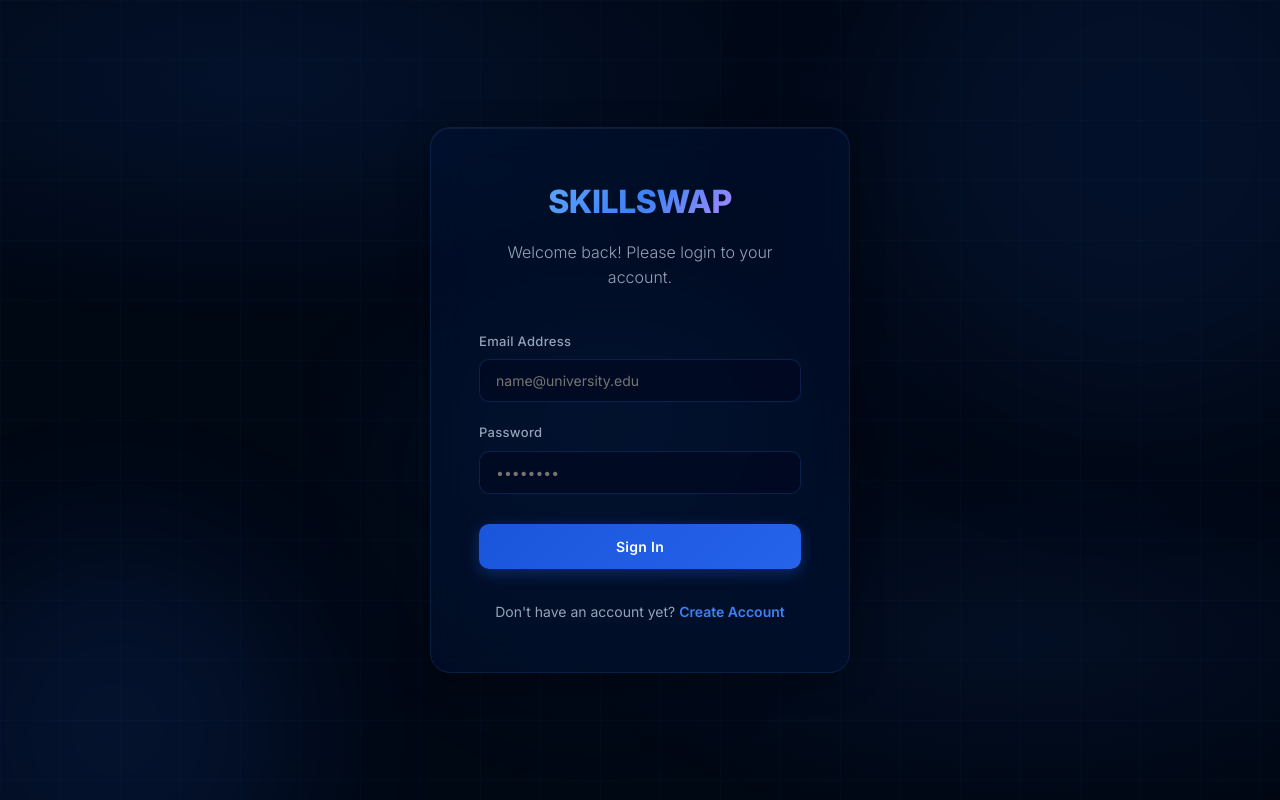
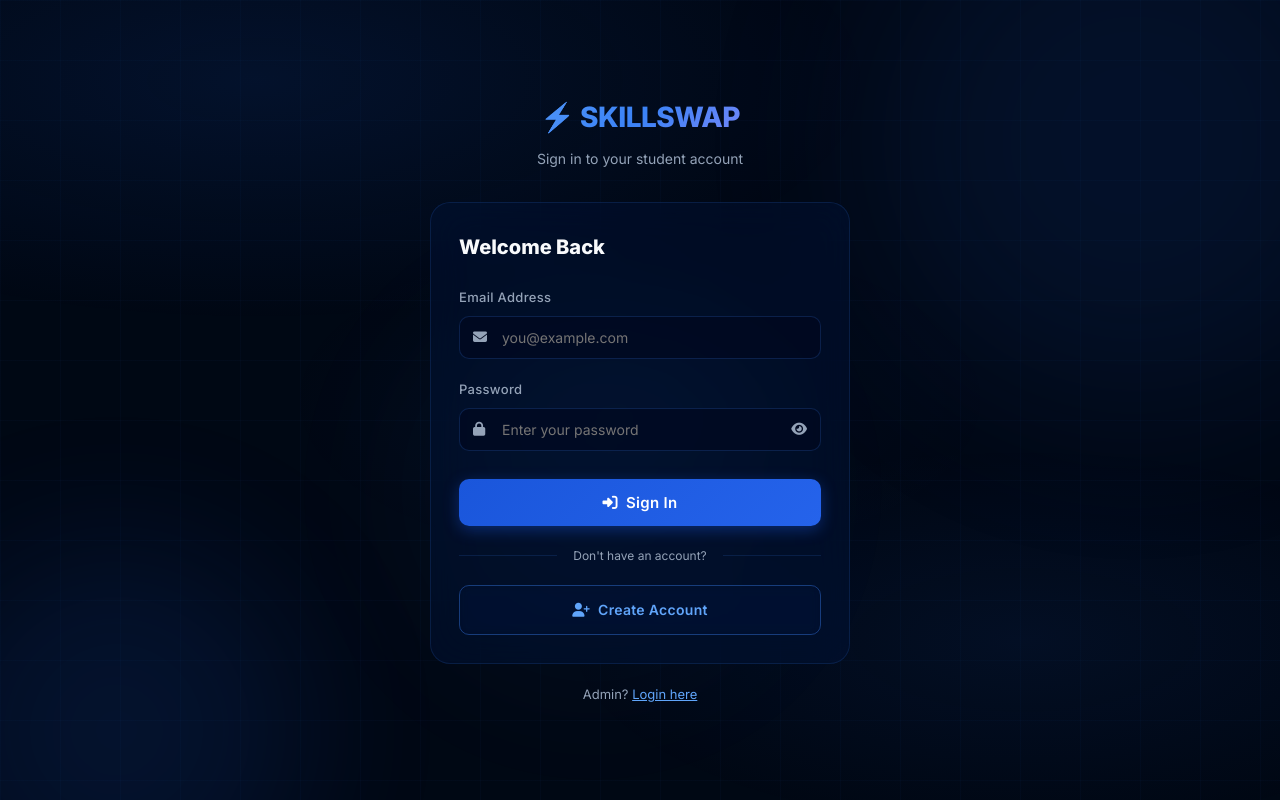
Before and after one commit to Faakhir03Memon/skill-swap-website, a PHP site: page /login.php in a window 1280 px wide. Run offline with PHP 8.4, Linux system fonts and the light colour scheme.

Commit message:
feat: redesign login page with enhanced UI and introduce seed_skills script to populate database

```diff
--- a/login.php
+++ b/login.php
@@ -1,77 +1,95 @@
 <?php
 session_start();
 require_once 'includes/db.php';
-
 $error = '';
-
 if ($_SERVER['REQUEST_METHOD'] == 'POST') {
-    $email = $_POST['email'];
-    $password = $_POST['password'];
-
-    // Only check users table for students
-    $stmtUser = $pdo->prepare("SELECT * FROM users WHERE email = ?");
-    $stmtUser->execute([$email]);
-    $user = $stmtUser->fetch();
-
-    if ($user && password_verify($password, $user['password'])) {
-        if ($user['is_approved'] == 0) {
-            $error = "Your account is pending approval. Please wait for admin confirmation.";
-        } else {
-            $_SESSION['user_id'] = $user['id'];
+    $stmt = $pdo->prepare("SELECT * FROM users WHERE email=? AND role='student'");
+    $stmt->execute([$_POST['email']]);
+    $user = $stmt->fetch();
+    if ($user && password_verify($_POST['password'], $user['password'])) {
+        if (!$user['is_approved']) { $error = "Your payment is pending admin approval."; }
+        else {
+            $_SESSION['user_id']   = $user['id'];
             $_SESSION['user_name'] = $user['name'];
-            $_SESSION['user_role'] = $user['role'];
-            header('Location: student/dashboard.php');
-            exit;
+            $_SESSION['user_role'] = 'student';
+            header('Location: student/dashboard.php'); exit;
         }
-    } else {
-        $error = "Invalid email or password.";
-    }
+    } else { $error = "Invalid email or password."; }
 }
 ?>
 <!DOCTYPE html>
 <html lang="en">
 <head>
-    <meta charset="UTF-8">
-    <meta name="viewport" content="width=device-width, initial-scale=1.0">
+<meta charset="UTF-8"><meta name="viewport" content="width=device-width,initial-scale=1.0">
 <title>Login | SkillSwap</title>
 <link rel="stylesheet" href="assets/css/style.css">
+<link rel="stylesheet" href="https://cdnjs.cloudflare.com/ajax/libs/font-awesome/6.4.0/css/all.min.css">
+<style>
+body { display:flex; align-items:center; justify-content:center; min-height:100vh; padding:24px; }
+.login-wrap { width:100%; max-width:420px; }
+.divider-line { display:flex; align-items:center; gap:16px; margin:20px 0; }
+.divider-line::before,.divider-line::after { content:''; flex:1; height:1px; background:rgba(59,130,246,0.15); }
+.divider-line span { font-size:12px; color:var(--text-muted); }
+</style>
 </head>
-<body style="display: flex; align-items: center; justify-content: center; min-height: 100vh;">
-    <div class="bg-blobs">
-        <div class="blob blob-1"></div>
-        <div class="blob blob-2"></div>
-        <div class="blob blob-3"></div>
+<body>
+<div class="bg-blobs"><div class="blob blob-1"></div><div class="blob blob-2"></div><div class="blob blob-3"></div></div>
+
+<div class="login-wrap">
+  <!-- Logo -->
+  <div style="text-align:center;margin-bottom:32px">
+    <div class="logo" style="font-size:28px;display:block;margin-bottom:8px">⚡ SKILLSWAP</div>
+    <p style="color:var(--text-muted);font-size:14px">Sign in to your student account</p>
   </div>
 
-    <div class="glass reveal active" style="width: 100%; max-width: 420px; padding: 48px; position: relative; z-index: 1;">
-        <div style="text-align: center; margin-bottom: 40px;">
-            <a href="index.php" class="logo" style="text-decoration: none; font-size: 32px;">SKILLSWAP</a>
-            <p style="color: var(--text-muted); margin-top: 12px; font-weight: 300;">Welcome back! Please login to your account.</p>
-        </div>
+  <div class="card">
+    <h2 style="font-size:20px;font-weight:800;margin-bottom:24px">Welcome Back</h2>
 
     <?php if($error): ?>
-            <div style="background: rgba(244, 63, 94, 0.1); color: var(--accent); padding: 14px; border-radius: 12px; margin-bottom: 24px; text-align: center; font-size: 14px; border: 1px solid rgba(244, 63, 94, 0.2);">
-                <i class="fas fa-exclamation-circle" style="margin-right: 8px;"></i><?php echo $error; ?>
-            </div>
+    <div class="alert alert-danger" style="margin-bottom:20px"><i class="fas fa-exclamation-circle"></i> <?= $error ?></div>
+    <?php endif; ?>
+    <?php if(isset($_GET['registered'])): ?>
+    <div class="alert alert-success" style="margin-bottom:20px"><i class="fas fa-check-circle"></i> Account created! Awaiting admin approval.</div>
     <?php endif; ?>
 
     <form method="POST">
       <div class="form-group">
         <label>Email Address</label>
-                <input type="email" name="email" class="form-control" placeholder="name@university.edu" required>
+        <div style="position:relative">
+          <i class="fas fa-envelope" style="position:absolute;left:14px;top:50%;transform:translateY(-50%);color:var(--text-muted);font-size:14px"></i>
+          <input type="email" name="email" class="form-control" placeholder="you@example.com" style="padding-left:42px" required value="<?= htmlspecialchars($_POST['email']??'') ?>">
+        </div>
       </div>
       <div class="form-group">
         <label>Password</label>
-                <input type="password" name="password" class="form-control" placeholder="••••••••" required>
+        <div style="position:relative">
+          <i class="fas fa-lock" style="position:absolute;left:14px;top:50%;transform:translateY(-50%);color:var(--text-muted);font-size:14px"></i>
+          <input type="password" name="password" id="pwd" class="form-control" placeholder="Enter your password" style="padding-left:42px;padding-right:42px" required>
+          <i class="fas fa-eye" id="togglePwd" style="position:absolute;right:14px;top:50%;transform:translateY(-50%);color:var(--text-muted);font-size:14px;cursor:pointer"></i>
         </div>
-            <button type="submit" class="btn btn-primary" style="width: 100%; margin-top: 10px; padding: 14px;">Sign In</button>
+      </div>
+      <button type="submit" class="btn btn-primary" style="width:100%;padding:14px;font-size:15px;margin-top:8px">
+        <i class="fas fa-sign-in-alt"></i> Sign In
+      </button>
     </form>
 
-        <p style="text-align: center; margin-top: 32px; color: var(--text-muted); font-size: 14px;">
-            Don't have an account yet? <a href="register.php" style="color: var(--primary-bright); text-decoration: none; font-weight: 600;">Create Account</a>
+    <div class="divider-line"><span>Don't have an account?</span></div>
+    <a href="register.php" class="btn btn-outline" style="width:100%;padding:13px"><i class="fas fa-user-plus"></i> Create Account</a>
+  </div>
+
+  <p style="text-align:center;margin-top:20px;font-size:13px;color:var(--text-muted)">
+    Admin? <a href="admin_login.php" style="color:var(--primary-light)">Login here</a>
   </p>
 </div>
 
-    <script src="assets/js/animations.js"></script>
+<script>
+document.getElementById('togglePwd').addEventListener('click', function() {
+  const pwd = document.getElementById('pwd');
+  const isText = pwd.type === 'text';
+  pwd.type = isText ? 'password' : 'text';
+  this.className = isText ? 'fas fa-eye' : 'fas fa-eye-slash';
+  this.style.color = isText ? 'var(--text-muted)' : 'var(--primary-light)';
+});
+</script>
 </body>
 </html>
```
Also changed, not shown: seed_skills.php (added, +85 -0 lines). Lines whose indentation alone changed are shown as unchanged.
